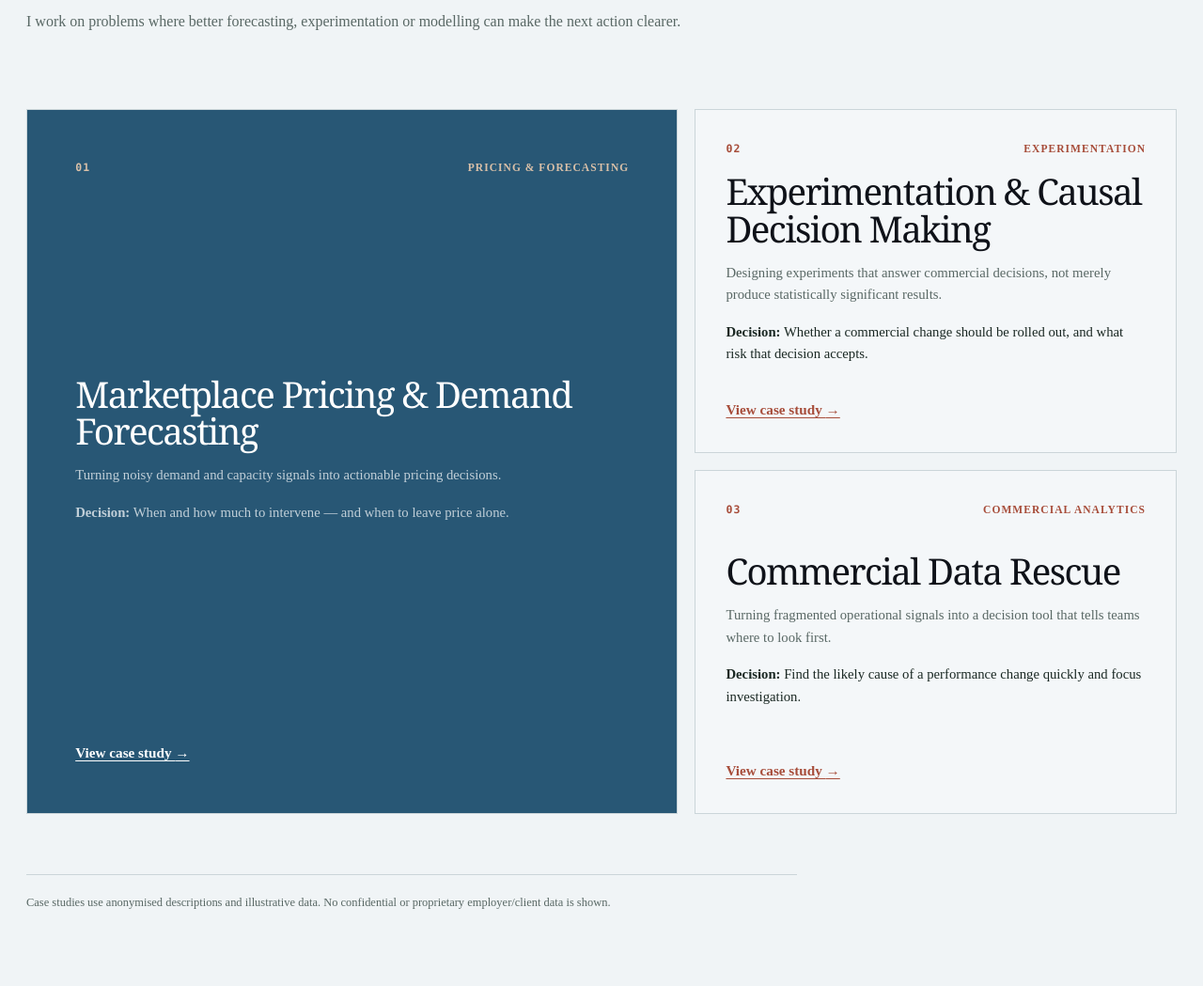
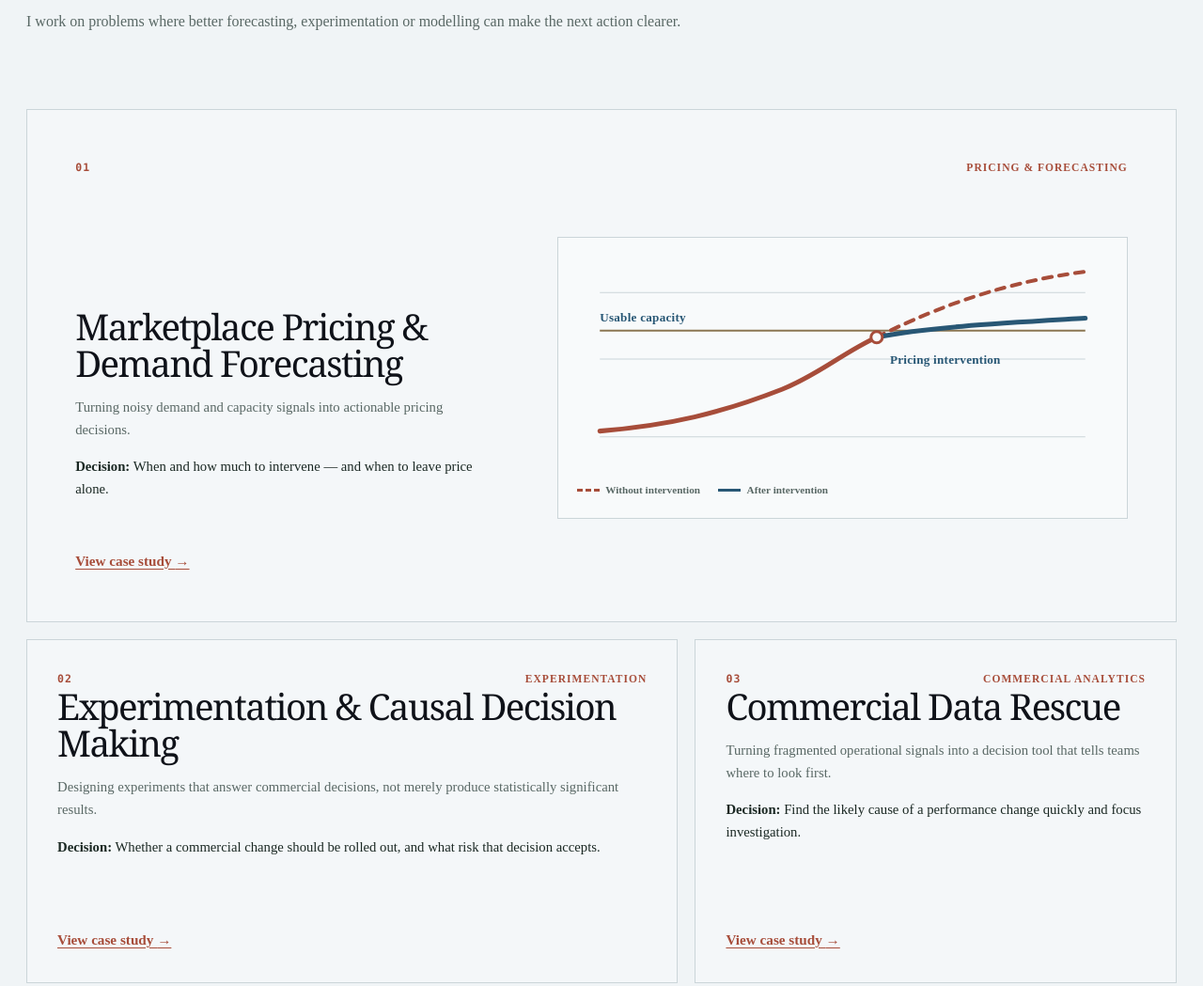
Before and after one commit to ShahnurIslam/shan-astro, an Astro site: page /work in a window 1280 px wide. Shown: the part 620-1669 px from the top of the page at 94% size. Built offline with nearby package versions, Linux system fonts and the light colour scheme; Astro itself is replaced by a stand-in of ours.

Commit message:
Add pricing chart preview to work card

```diff
--- /dev/null
+++ b/src/components/PricingForecastPreview.astro
@@ -0,0 +1,46 @@
+<figure class="pricing-preview">
+	<svg viewBox="0 0 560 230" role="img" aria-labelledby="pricing-preview-title pricing-preview-desc">
+		<title id="pricing-preview-title">Demand forecast and pricing intervention</title>
+		<desc id="pricing-preview-desc">Observed bookings rise toward usable capacity. The forecast without intervention exceeds capacity, while the projected trajectory after a pricing intervention returns toward it.</desc>
+		<g class="pricing-preview__grid" aria-hidden="true">
+			<line x1="24" y1="38" x2="536" y2="38" />
+			<line x1="24" y1="108" x2="536" y2="108" />
+			<line x1="24" y1="190" x2="536" y2="190" />
+		</g>
+		<line class="pricing-preview__capacity" x1="24" y1="78" x2="536" y2="78" />
+		<path class="pricing-preview__observed" d="M 24 184 C 98 178, 152 165, 216 140 C 254 125, 281 101, 316 85" />
+		<path class="pricing-preview__forecast" d="M 316 85 C 362 62, 438 28, 536 16" />
+		<path class="pricing-preview__regulated" d="M 316 85 C 372 74, 452 70, 536 65" />
+		<circle class="pricing-preview__intervention" cx="316" cy="85" r="6" />
+		<g class="pricing-preview__labels">
+			<text x="24" y="68">Usable capacity</text>
+			<text x="330" y="113">Pricing intervention</text>
+		</g>
+	</svg>
+	<div class="pricing-preview__key" aria-hidden="true">
+		<span><i class="pricing-preview__key-line pricing-preview__key-line--forecast"></i>Without intervention</span>
+		<span><i class="pricing-preview__key-line pricing-preview__key-line--regulated"></i>After intervention</span>
+	</div>
+</figure>
+
+<style>
+	.pricing-preview { margin: 0; padding: clamp(.75rem, 2vw, 1.25rem); border: 1px solid var(--site-border); background: rgba(255, 255, 255, .3); }
+	.pricing-preview svg { display: block; width: 100%; height: auto; overflow: visible; }
+	.pricing-preview path { fill: none; stroke-linecap: round; }
+	.pricing-preview__grid { stroke: var(--site-border); stroke-width: 1; }
+	.pricing-preview__capacity { stroke: #8b7652; stroke-width: 2; }
+	.pricing-preview__observed { fill: none; stroke: var(--site-accent); stroke-width: 5; stroke-linecap: round; }
+	.pricing-preview__forecast { fill: none; stroke: var(--site-accent); stroke-width: 4; stroke-dasharray: 9 8; stroke-linecap: round; }
+	.pricing-preview__regulated { fill: none; stroke: var(--site-blue); stroke-width: 5; stroke-linecap: round; }
+	.pricing-preview__intervention { fill: var(--site-surface); stroke: var(--site-accent); stroke-width: 3; }
+	.pricing-preview__labels { fill: var(--site-blue); font-family: var(--font-atkinson), ui-sans-serif, sans-serif; font-size: 13px; font-weight: 700; letter-spacing: .02em; }
+	.pricing-preview__key { display: flex; flex-wrap: wrap; gap: .45rem 1.2rem; margin-top: .4rem; color: var(--site-muted); font-size: .7rem; font-weight: 700; }
+	.pricing-preview__key span { display: inline-flex; align-items: center; gap: .4rem; }
+	.pricing-preview__key-line { width: 1.5rem; border-top: 3px solid; }
+	.pricing-preview__key-line--forecast { border-color: var(--site-accent); border-top-style: dashed; }
+	.pricing-preview__key-line--regulated { border-color: var(--site-blue); }
+	@media (max-width: 520px) {
+		.pricing-preview { padding: .6rem; }
+		.pricing-preview__labels { font-size: 15px; }
+	}
+</style>
--- a/src/components/WorkCard.astro
+++ b/src/components/WorkCard.astro
@@ -1,7 +1,6 @@
 ---
 interface Props {
 	number: string;
-	featured?: boolean;
 	title: string;
 	description: string;
 	capability: string;
@@ -9,17 +8,23 @@ interface Props {
 	href: string;
 }
 
-const { number, featured = false, title, description, capability, value, href } = Astro.props;
+const { number, title, description, capability, value, href } = Astro.props;
+const hasPreview = Astro.slots.has('preview');
 ---
 
-<article class:list={['work-card', { 'work-card--featured': featured }]}>
+<article class:list={['work-card', { 'work-card--with-preview': hasPreview }]}>
 	<div class="work-card__topline">
 		<span>{number}</span>
 		<p class="work-card__capability">{capability}</p>
 	</div>
-	<h3><a href={href}>{title}</a></h3>
-	<p class="work-card__description">{description}</p>
-	<p class="work-card__value"><strong>Decision:</strong> {value}</p>
+	<div class="work-card__content">
+		<div class="work-card__copy">
+			<h3><a href={href}>{title}</a></h3>
+			<p class="work-card__description">{description}</p>
+			<p class="work-card__value"><strong>Decision:</strong> {value}</p>
+		</div>
+		{hasPreview && <div class="work-card__preview"><slot name="preview" /></div>}
+	</div>
 	<a class="work-card__link" href={href} aria-label={`View case study: ${title}`}>
 		View case study <span aria-hidden="true">→</span>
 	</a>
@@ -36,12 +41,9 @@ const { number, featured = false, title, description, capability, value, href }
 		border-radius: 0;
 		background: rgba(255,255,255,.28);
 	}
-	.work-card--featured {
-		min-height: 618px;
-		grid-row: span 2;
+	.work-card--with-preview {
+		grid-column: 1 / -1;
 		padding: clamp(2rem, 4vw, 4rem);
-		background: var(--site-blue);
-		color: #f7fafb;
 	}
 	.work-card__topline {
 		display: flex;
@@ -56,11 +58,18 @@ const { number, featured = false, title, description, capability, value, href }
 	.work-card__topline > span {
 		font-family: ui-monospace, SFMono-Regular, Menlo, monospace;
 	}
-	.work-card--featured .work-card__topline {
-		color: #d9c0a8;
+	.work-card__capability { margin: 0; }
+	.work-card__content {
+		flex: 1;
+		display: flex;
+		flex-direction: column;
 	}
-	.work-card__capability {
-		margin: 0;
+	.work-card--with-preview .work-card__content {
+		margin: clamp(2.5rem, 5vw, 4.5rem) 0 2rem;
+		display: grid;
+		grid-template-columns: minmax(0, .85fr) minmax(380px, 1.15fr);
+		gap: clamp(2rem, 5vw, 5rem);
+		align-items: end;
 	}
 	h3 {
 		margin: auto 0 1rem;
@@ -70,34 +79,17 @@ const { number, featured = false, title, description, capability, value, href }
 		line-height: 1.02;
 		letter-spacing: -0.04em;
 	}
-	h3 a {
-		color: inherit;
-		text-decoration: none;
-	}
+	h3 a { color: inherit; text-decoration: none; }
 	h3 a:hover,
-	h3 a:focus-visible {
-		color: var(--site-accent);
-	}
+	h3 a:focus-visible { color: var(--site-accent); }
 	.work-card__description,
-	.work-card__value {
-		font-size: 0.92rem;
-		line-height: 1.6;
-	}
+	.work-card__value { font-size: 0.92rem; line-height: 1.6; }
 	.work-card__description {
 		color: var(--site-muted);
 		margin: 0 0 1rem;
 	}
-	.work-card__value {
-		margin: 0 0 1.2rem;
-	}
-	.work-card--featured .work-card__description,
-	.work-card--featured .work-card__value {
-		color: rgba(247,250,251,.74);
-	}
-	.work-card--featured h3,
-	.work-card--featured h3 a {
-		color: #fff;
-	}
+	.work-card__value { margin: 0 0 1.2rem; }
+	.work-card__preview { min-width: 0; }
 	.work-card__link {
 		align-self: flex-start;
 		margin-top: auto;
@@ -105,13 +97,18 @@ const { number, featured = false, title, description, capability, value, href }
 		font-weight: 700;
 		text-underline-offset: 0.2em;
 	}
-	.work-card--featured .work-card__link {
-		color: #fff;
+	@media (max-width: 820px) {
+		.work-card { min-height: 0; }
+		.work-card--with-preview { grid-column: auto; }
+		.work-card--with-preview .work-card__content {
+			margin: 2.5rem 0 1.5rem;
+			display: flex;
+			gap: 1.5rem;
+			align-items: stretch;
+		}
+		.work-card--with-preview h3 { margin-top: 0; }
 	}
-	@media (max-width: 820px) {
-		.work-card--featured {
-			min-height: 430px;
-			grid-row: auto;
-		}
+	@media (max-width: 520px) {
+		.work-card { padding: 1.5rem; }
 	}
 </style>
--- a/src/pages/work/index.astro
+++ b/src/pages/work/index.astro
@@ -2,6 +2,7 @@
 import BaseHead from '../../components/BaseHead.astro';
 import Footer from '../../components/Footer.astro';
 import Header from '../../components/Header.astro';
+import PricingForecastPreview from '../../components/PricingForecastPreview.astro';
 import WorkCard from '../../components/WorkCard.astro';
 ---
 
@@ -32,13 +33,14 @@ import WorkCard from '../../components/WorkCard.astro';
 				<div class="work-grid">
 					<WorkCard
 						number="01"
-						featured={true}
 						title="Marketplace Pricing & Demand Forecasting"
 						description="Turning noisy demand and capacity signals into actionable pricing decisions."
 						capability="Pricing & forecasting"
 						value="When and how much to intervene — and when to leave price alone."
 						href="/work/marketplace-pricing-demand-forecasting/"
-					/>
+					>
+						<PricingForecastPreview slot="preview" />
+					</WorkCard>
 					<WorkCard
 						number="02"
 						title="Experimentation & Causal Decision Making"
```
